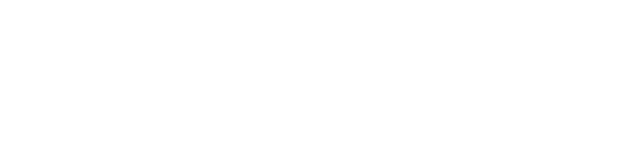
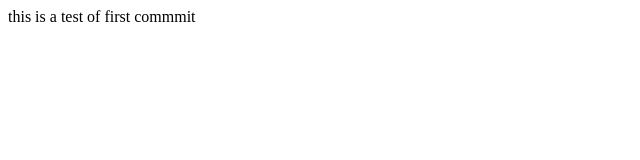
Before and after one commit to achrafattary/Tribute_page, a plain HTML site: page index.html in a window 1280 px wide. Shown: the whole page, without its empty margins (0-640 px from the left). Drawn offline with Linux system fonts and the light colour scheme.

Commit message:
first commit

```diff
--- a/index.html
+++ b/index.html
@@ -1,2 +1,11 @@
 <head>
+
   <head>
+
+  <body>
+    <div>
+      <p>
+        this is a test of first commmit
+      </p>
+    </div>
+  </body>
```
